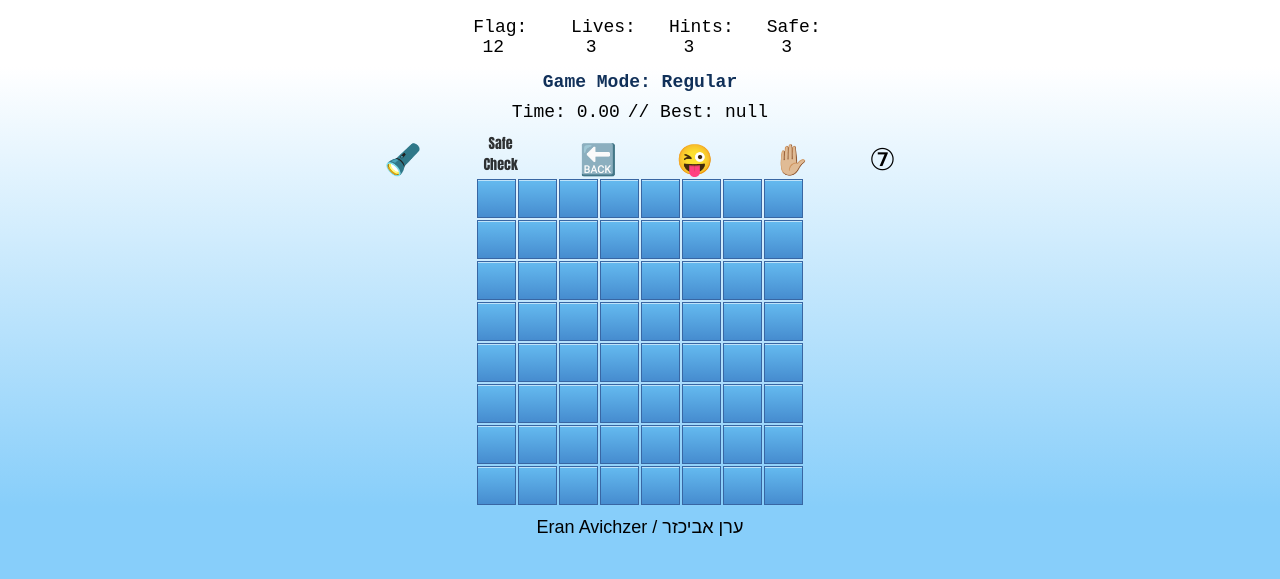
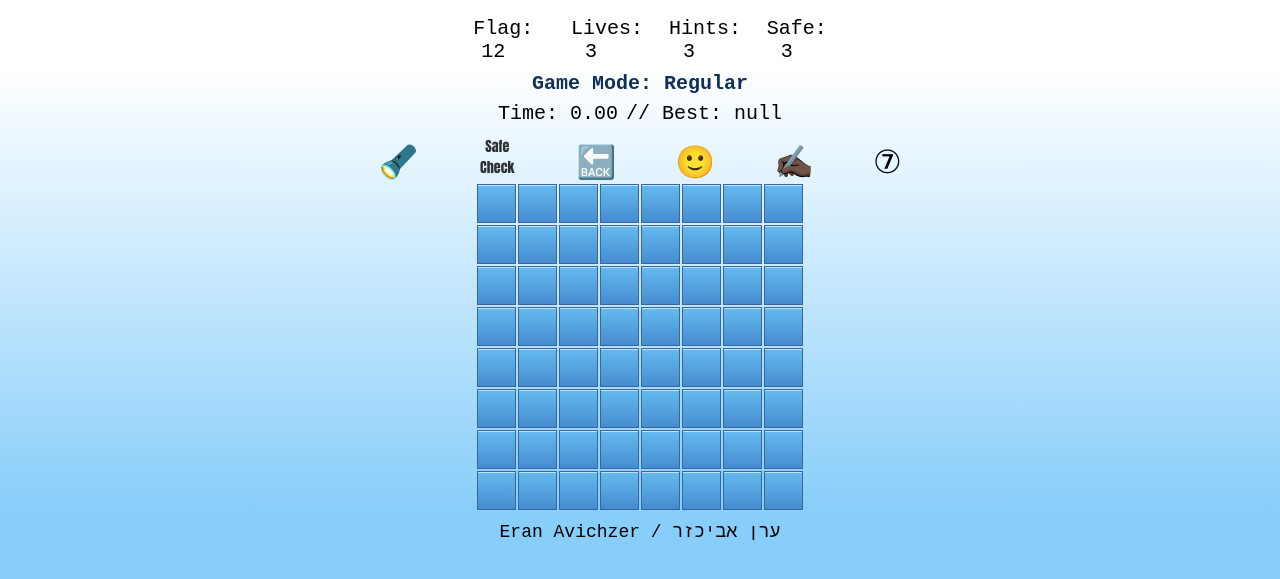
Before and after one commit to EranAAA/MineSweeper, a plain HTML site: page index.html in a window 1280 px wide. Shown: the part 133-712 px from the top of the page. Drawn offline with Linux system fonts and the light colour scheme.

Commit message:
Add files via upload

```diff
--- a/css/style.css
+++ b/css/style.css
@@ -48,7 +48,7 @@ p {
 .timer,
 .bestScore {
   display: inline;
-  font-size: 18px;
+  font-size: 20px;
   /* margin-right: 120px; */
   height: 40px;
   width: 40px;
@@ -60,7 +60,7 @@ p {
   padding-top: 10px;
   padding-bottom: 10px;
   display: inline-block;
-  font-size: 18px;
+  font-size: 20px;
   /* margin-right: 120px; */
   height: 40px;
   width: 40px;
@@ -72,7 +72,7 @@ p {
   padding-top: 5px;
   padding-bottom: 10px;
   display: inline-block;
-  font-size: 18px;
+  font-size: 20px;
   /* margin-right: 120px; */
   height: 20px;
   /* width: 100px; */
@@ -96,7 +96,7 @@ p {
   /* margin-left: 100px;
   margin-right: 0px; */
   background-color: transparent;
-  font-size: 30px;
+  font-size: 32px;
   cursor: pointer;
   color: black;
   border-radius: 10%;
@@ -113,7 +113,7 @@ p {
 }
 
 .board-container {
-  padding-top: 110px;
+  padding-top: 115px;
   background-image: linear-gradient(white, lightskyblue);
 }
 
@@ -133,7 +133,7 @@ td {
   cursor: pointer;
   color: #14396a;
   font-family: monospace;
-  font-size: 18px;
+  font-size: 20px;
   font-weight: bold;
   text-decoration: none;
   text-shadow: 0px 1px 0px #7cacde;
@@ -161,6 +161,6 @@ td:hover {
 footer {
   padding-top: 10px;
   background-color: lightskyblue;
-  font-family: fantasy;
+  font-family: monospace;
   font-size: 18px;
 }
--- a/js/main.js
+++ b/js/main.js
@@ -4,8 +4,8 @@ const LIVES = 3
 const HINTS = 3
 const SAFE_CHECK = 3
 
-const NORMAL = '😜'
-const SAD = '☢️'
+const NORMAL = '🙂'
+const SAD = '🤯'
 const WIN = '😎'
 
 var gAllPositions = [] // For placing mines
@@ -62,15 +62,6 @@ var gGame = {
 }
 
 function init() {
-    // init the Ggame
-    // gGame.isOn = gUndoProperties[0].isOn = true
-    // gGame.shownCount = gUndoProperties[0].shownCount = 0
-    // gGame.markedCount = gUndoProperties[0].markedCount = 0
-    // gGame.secsPassed = gUndoProperties[0].secsPassed = 0
-    // gGame.lives = gUndoProperties[0].lives = LIVES
-    // gGame.hints = gUndoProperties[0].hints = HINTS
-    // gGame.isHint = gUndoProperties[0].isHint = false
-    // gGame.safeCheck = gUndoProperties[0].safeCheck = SAFE_CHECK
 
     gGame.isOn = true
     gGame.shownCount = 0
--- a/js/util.js
+++ b/js/util.js
@@ -1,5 +1,4 @@
 'use strict'
-
 
 function CountNeighbors(board, rowIdx, colIdx) {
     var count = 0
```
Also changed, not shown: index.html (+3 -2 lines).
